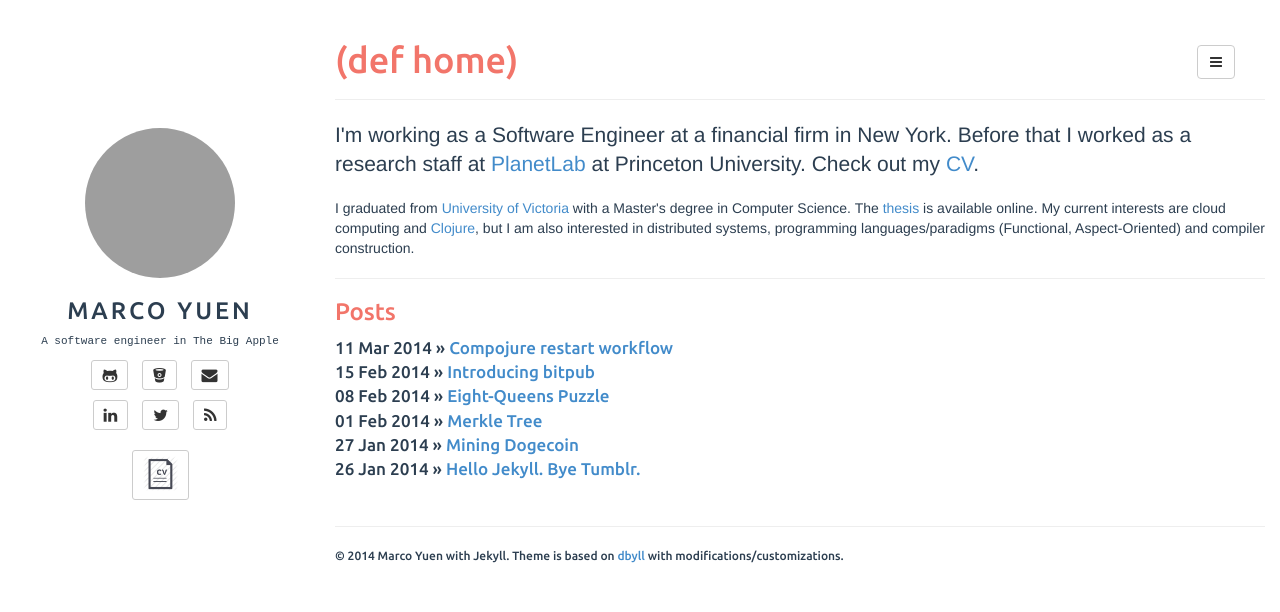
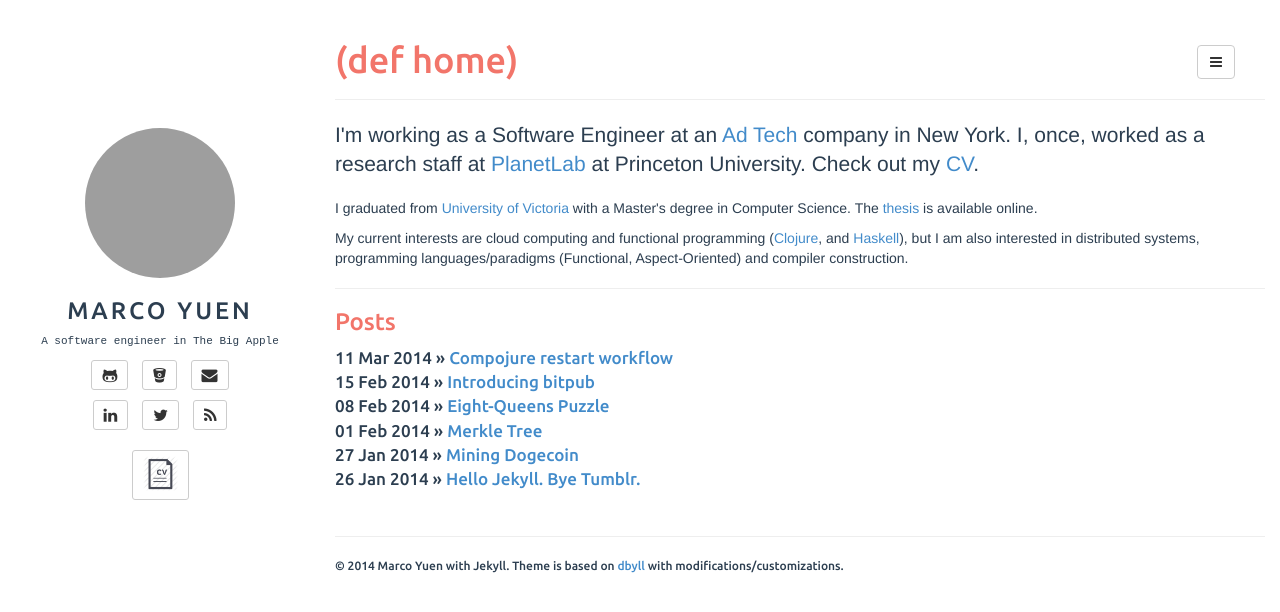
Before and after one commit to marcoy/marcoy.github.io, a Jekyll site: the page built from index.html, in a window 1280 px wide. Shown: the top 612 px of the page. Built offline with Jekyll 4.4.1, drawn with Linux system fonts in a browser that asks for light colours; the list of posts is cut into pages by our own code; grey boxes are pictures that could not be loaded.

Commit message:
Small updates

```diff
--- a/_config.yml
+++ b/_config.yml
@@ -3,7 +3,8 @@ name: Marco Yuen's Homepage
 markdown: kramdown
 paginate: 10
 paginate_path: "page:num"
-pygments: true
+# pygments: true
+highlighter: pygments
 baseurl:
 exclude: ["README.md", "Gemfile", "Gemfile.lock", ".git"] # files to exclude
 timezone: America/New_York
--- a/index.html
+++ b/index.html
@@ -6,9 +6,10 @@ tagline:
 
 <div class="intro">
   <p class="lead">
-  I'm working as a Software Engineer at a financial firm in New York. Before that I
-  worked as a research staff at <a href="http://planet-lab.org">PlanetLab</a> at
-  Princeton University.
+    I'm working as a Software Engineer at an
+    <a href="http://dstillery.com/">Ad Tech</a> company in New York. I, once,
+    worked as a research staff at <a href="http://planet-lab.org">PlanetLab</a>
+    at Princeton University.
     Check out my <a href="http://s3.amazonaws.com/marcoy_resume/resume.pdf">CV</a>.
   </p>
 
@@ -17,8 +18,12 @@ tagline:
     <a href="http://csc.uvic.ca/" target="_blank">University of Victoria</a>
     with a Master's degree in Computer Science. The
     <a href="http://s3.amazonaws.com/marcoy_thesis/Thesis.pdf">thesis</a> is available
-  online. My current interests are cloud computing and
-  <a href="http://www.clojure.org">Clojure</a>, but I am also interested in
+    online.
+  </p>
+  <p>
+    My current interests are cloud computing and functional programming
+    (<a href="http://www.clojure.org">Clojure</a>, and
+    <a href="http://www.haskell.org/">Haskell</a>), but I am also interested in
     distributed systems, programming languages/paradigms (Functional,
     Aspect-Oriented) and compiler construction.
   </p>
@@ -30,7 +35,8 @@ tagline:
 <ul class="posts list-unstyled">
   {% for post in site.posts %}
   <li>{{ post.date | date_to_string }} &raquo;
-      <a href="{{ site.baseurl }}{{ post.url }}">{{ post.title }}</a></li>
+      <a href="{{ site.baseurl }}{{ post.url }}">{{ post.title }}</a>
+  </li>
   {% endfor %}
 </ul>
 
```
Also changed, not shown: _drafts/how-I-grok.md (added, +13 -0 lines), 1 other file. Lines whose indentation alone changed are shown as unchanged.
